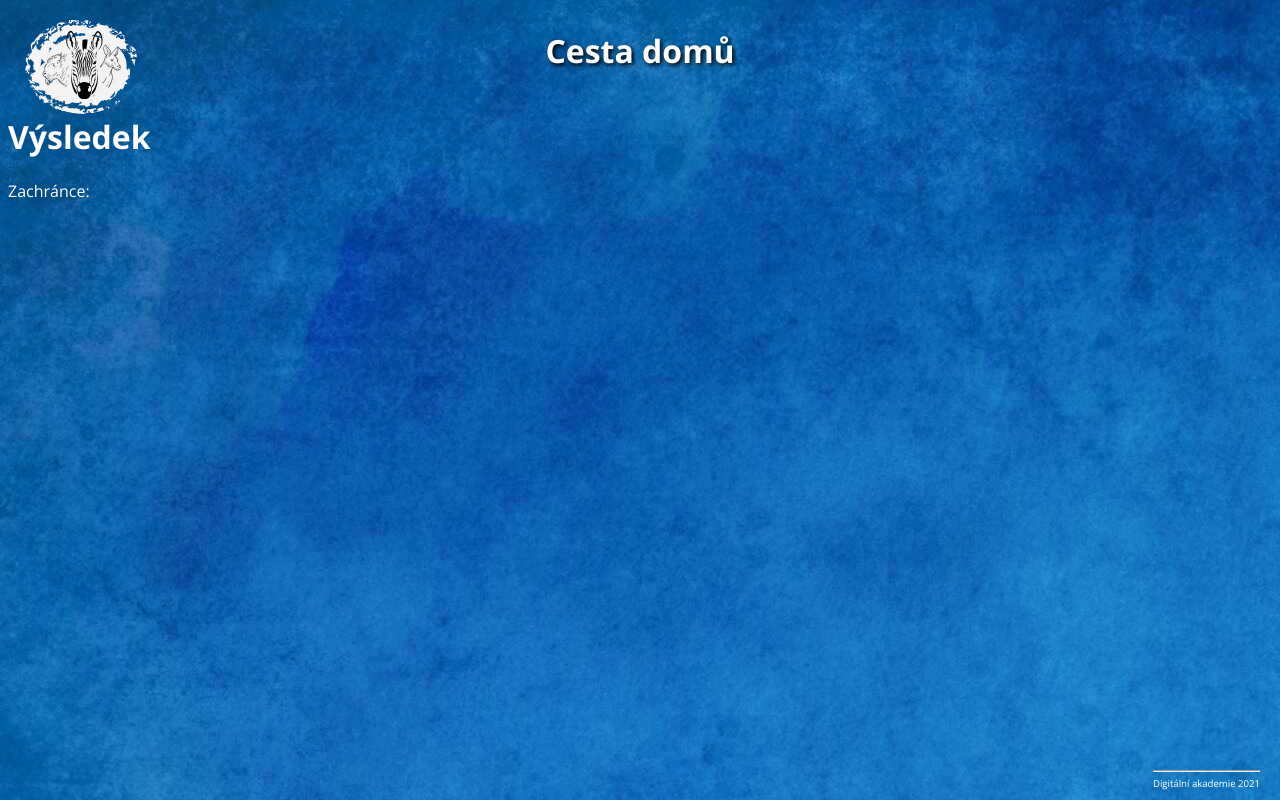
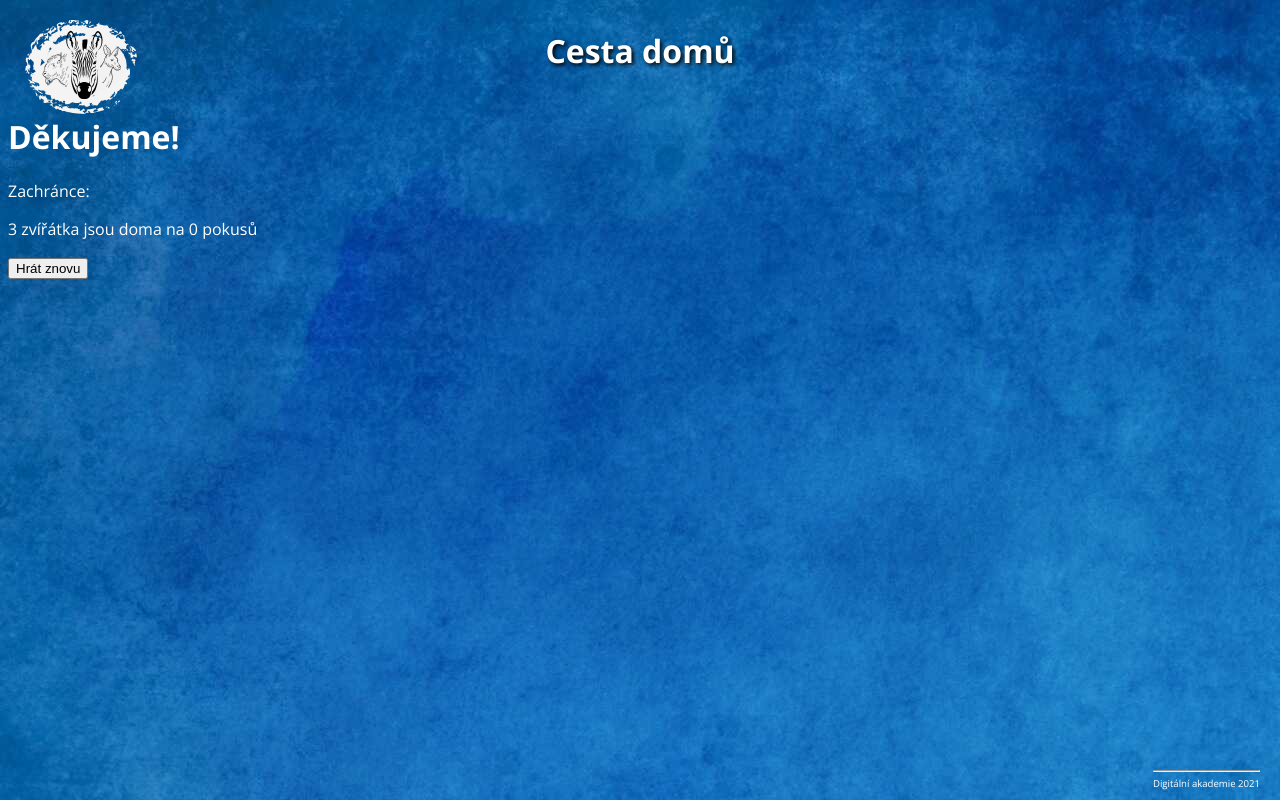
Before and after one commit to IvaHolesinska/DA-zaverecnyProjekt, a React app: page /vysledek in a window 1280 px wide. Built offline with nearby package versions, Linux system fonts and the light colour scheme.

Commit message:
results - counter

```diff
--- a/src/content/Game/Game.jsx
+++ b/src/content/Game/Game.jsx
@@ -13,7 +13,7 @@ import useSound from 'use-sound';
 import success from '../../audio/success.mp3';
 import fail from '../../audio/fail.mp3';
 
-export const Game = ({ onMoveToResult }) => {
+export const Game = ({ onMoveToResult, onCounter }) => {
   const [move, setMove] = useState(null);
   const [index, setIndex] = useState(null);
   const [result, setResult] = useState(null);
@@ -77,7 +77,9 @@ export const Game = ({ onMoveToResult }) => {
     setMove(item);
     setReloadMap(reload);
     setCounter(counter + 1);
+    onCounter(counter + 1);
   };
+  console.log(counter);
 
   const handleClick = (text) => {
     setCloseModal(true);
--- a/src/content/Results/Results.jsx
+++ b/src/content/Results/Results.jsx
@@ -1,10 +1,14 @@
 import React from 'react';
 
-export const Results = ({ name }) => {
+export const Results = ({ name, counter }) => {
   return (
     <>
-      <h1>Výsledek</h1>
-      <p> Zachránce:{name}</p>
+      <div>
+        <h1>Děkujeme!</h1>
+        <p> Zachránce:{name}</p>
+        <p>3 zvířátka jsou doma na {counter} pokusů</p>
+        <button type="submit">Hrát znovu</button>
+      </div>
     </>
   );
 };
--- a/src/index.jsx
+++ b/src/index.jsx
@@ -18,6 +18,7 @@ import { Results } from './content/Results/Results';
 const App = () => {
   const [moveToResult, setMoveToResult] = useState(null);
   const [playerName, setPlayerName] = useState('');
+  const [counter, setCounter] = useState(0);
 
   const handleMoveToResult = (props) => {
     setMoveToResult(props);
@@ -25,6 +26,10 @@ const App = () => {
 
   const handleName = (name) => {
     setPlayerName(name);
+  };
+
+  const handleCount = (counter) => {
+    setCounter(counter);
   };
 
   return (
@@ -43,11 +48,11 @@ const App = () => {
           )}
         </Route>
         <Route path="/vysledek" exact>
-          <Results name={playerName} />
+          <Results name={playerName} counter={counter} />
         </Route>
         <Route path="/hra" exact>
           {moveToResult === null || moveToResult.length > 0 ? (
-            <Game onMoveToResult={handleMoveToResult} />
+            <Game onMoveToResult={handleMoveToResult} onCounter={handleCount} />
           ) : (
             <Redirect to="/vysledek" />
           )}
```
